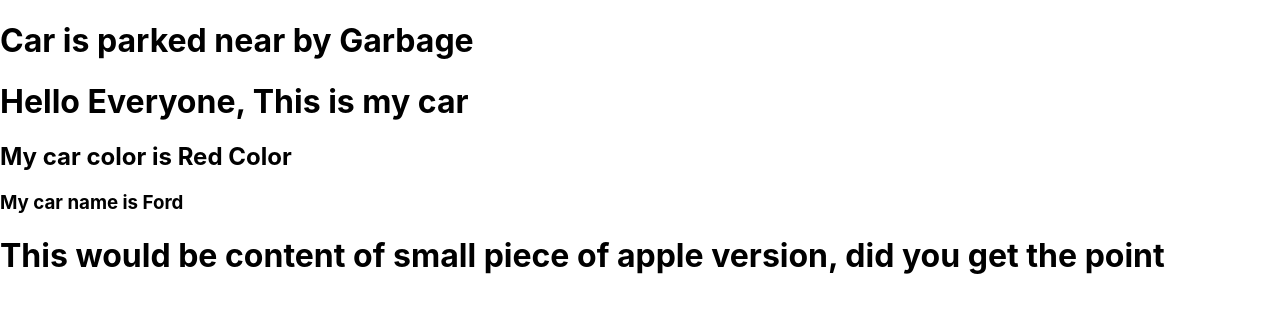
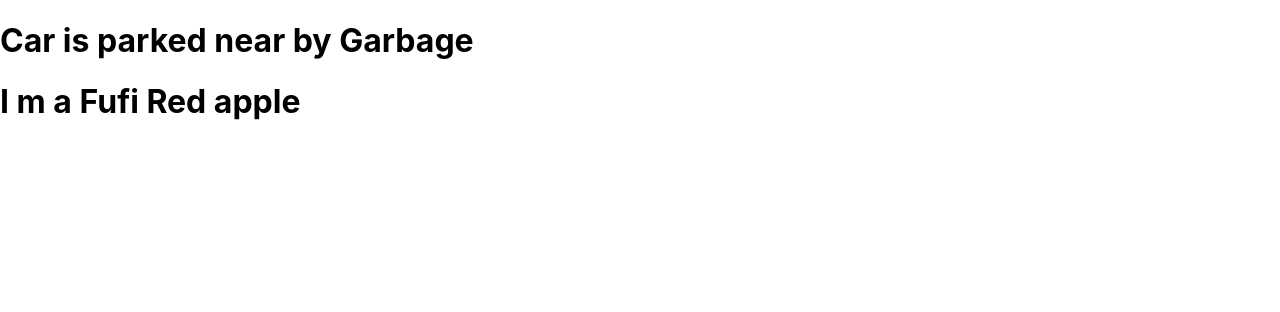
Before and after one commit to shushanth2003/Complete-React-Notes, a React (Create React App) app in the folder react-initial-app/: page / in a window 1280 px wide. Shown: the top 312 px of the page. Built offline with nearby package versions, Linux system fonts and the light colour scheme.

Commit message:
Learned : Props

```diff
--- a/react-initial-app/src/Components/Apple.js
+++ b/react-initial-app/src/Components/Apple.js
@@ -1,10 +1,13 @@
 import react from "react";
 
 class Apple extends react.Component{
+
     render(){
+        const{appleInfo}=this.props;
+        const {type,color}=appleInfo;
         return(
             <>
-                <h1>This would be content of small piece of apple version, did you get the point</h1>
+                <h1>I m a {type} {color} apple</h1>
             </>
         )
     }
--- a/react-initial-app/src/Components/Garbage.js
+++ b/react-initial-app/src/Components/Garbage.js
@@ -1,15 +1,22 @@
 import Car from './Car.js'
 import Apple from './Apple.js';
 function Garbage(){
-    const carInfo={
-        brand:"Ford",
-        color:"Red Color"
+    // const carInfo={
+    //     brand:"Ford",
+    //     color:"Red Color"
+    // }
+    const carInfo={};
+    const appleInfo={
+        type:"Fufi",
+        color:"Red"
     }
     return (
         <>
             <h1>Car is parked near by Garbage</h1>
-            <Car carInfo={carInfo}/>
-            <Apple/>
+            {
+                carInfo.brand!==undefined && carInfo.color!==undefined ? <Car carInfo={carInfo}/>:null
+            }
+            <Apple appleInfo={appleInfo}/>
         </>
     )
 }
```
